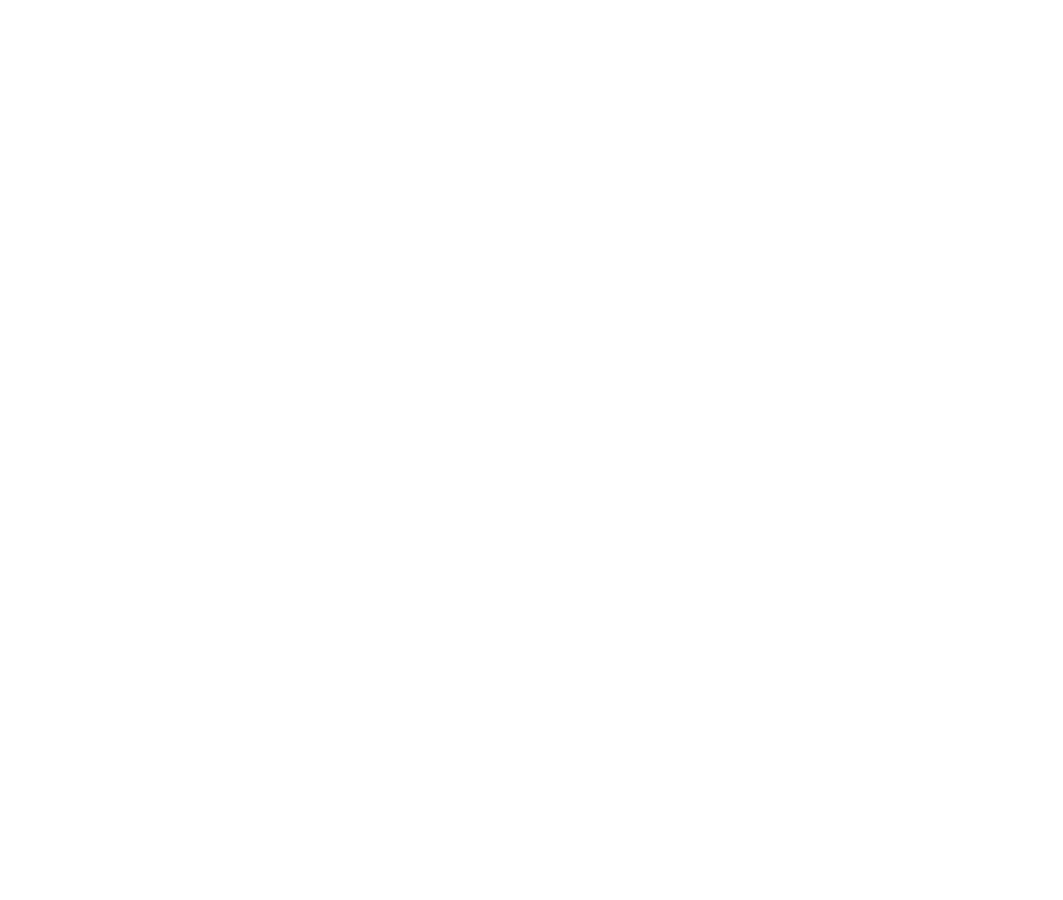
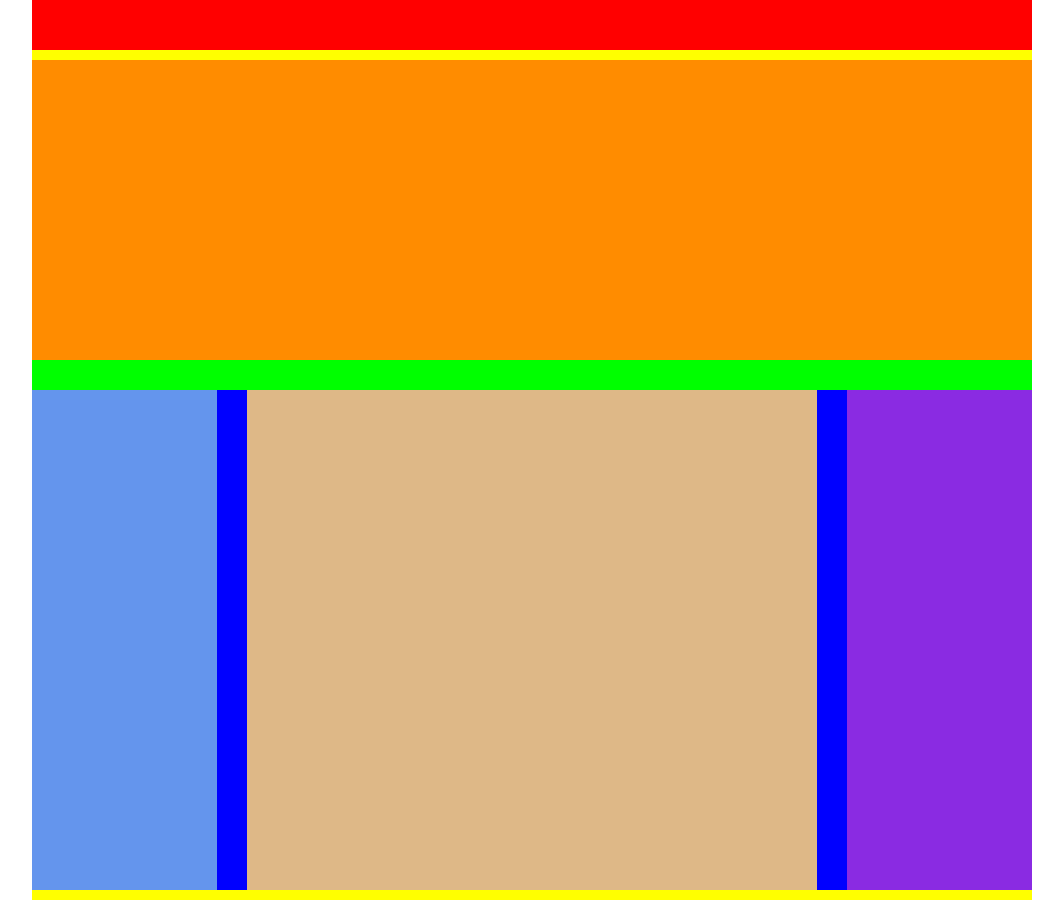
Before and after one commit to VinRu5/htmlcss-struttura-wp, a plain HTML site: page index.html in a window 1280 px wide. Shown: the whole page, without its empty margins (108-1171 px from the left). Before the commit the page ends 800 px from the top, so only its background shows below. Drawn offline with Linux system fonts and the light colour scheme.

Commit message:
Stesura struttura

```diff
--- a/css/style.css
+++ b/css/style.css
@@ -4,7 +4,7 @@
     padding: 0;
 }
 
-.clearfix {
+.clearfix::after {
     content: "";
     display: table;
     clear: both;
@@ -13,3 +13,56 @@
 .fl {
     float: left;
 }
+
+.conteiner {
+    max-width: 1000px;
+    margin: 0 auto;
+}
+
+header {
+    height: 50px;
+    background-color: #f00;
+}
+
+nav, footer {
+    height: 10px;
+    background-color: #ff0;
+}
+
+.image {
+    height: 300px;
+    background-color: #ff8c00;
+}
+
+.text {
+    height: 30px;
+    background-color: #0f0;
+}
+
+.main-web {
+    background-color: #00f;
+    width: 100%;
+}
+
+.article-left, .article-center, .article-right {
+    height: 500px;
+}
+
+.article-left {
+    background-color: cornflowerblue;
+    width: calc(20% - 15px);
+    margin-right: 15px;
+}
+
+.article-center {
+    background-color: burlywood;
+    width: calc(60% - 30px);
+    margin-right: 15px;
+    margin-left: 15px;
+}
+
+.article-right {
+    background-color: blueviolet;
+    width: calc(20% - 15px);
+    margin-left: 15px;
+}
--- a/index.html
+++ b/index.html
@@ -5,6 +5,7 @@
     <meta http-equiv="X-UA-Compatible" content="IE=edge">
     <meta name="viewport" content="width=device-width, initial-scale=1.0">
     <title>Word Press</title>
+    <link rel="stylesheet" href="./css/style.css">
 </head>
 <body>
     <div class="conteiner">
@@ -16,10 +17,10 @@
         <main>
             <div class="image"></div>
             <div class="text"></div>
-            <div class="main-web">
-                <div class="article-left"></div>
-                <div class="article-center"></div>
-                <div class="article-right"></div>
+            <div class="main-web clearfix">
+                <div class="article-left fl"></div>
+                <div class="article-center fl"></div>
+                <div class="article-right fl"></div>
             </div>
         </main>
 
```
